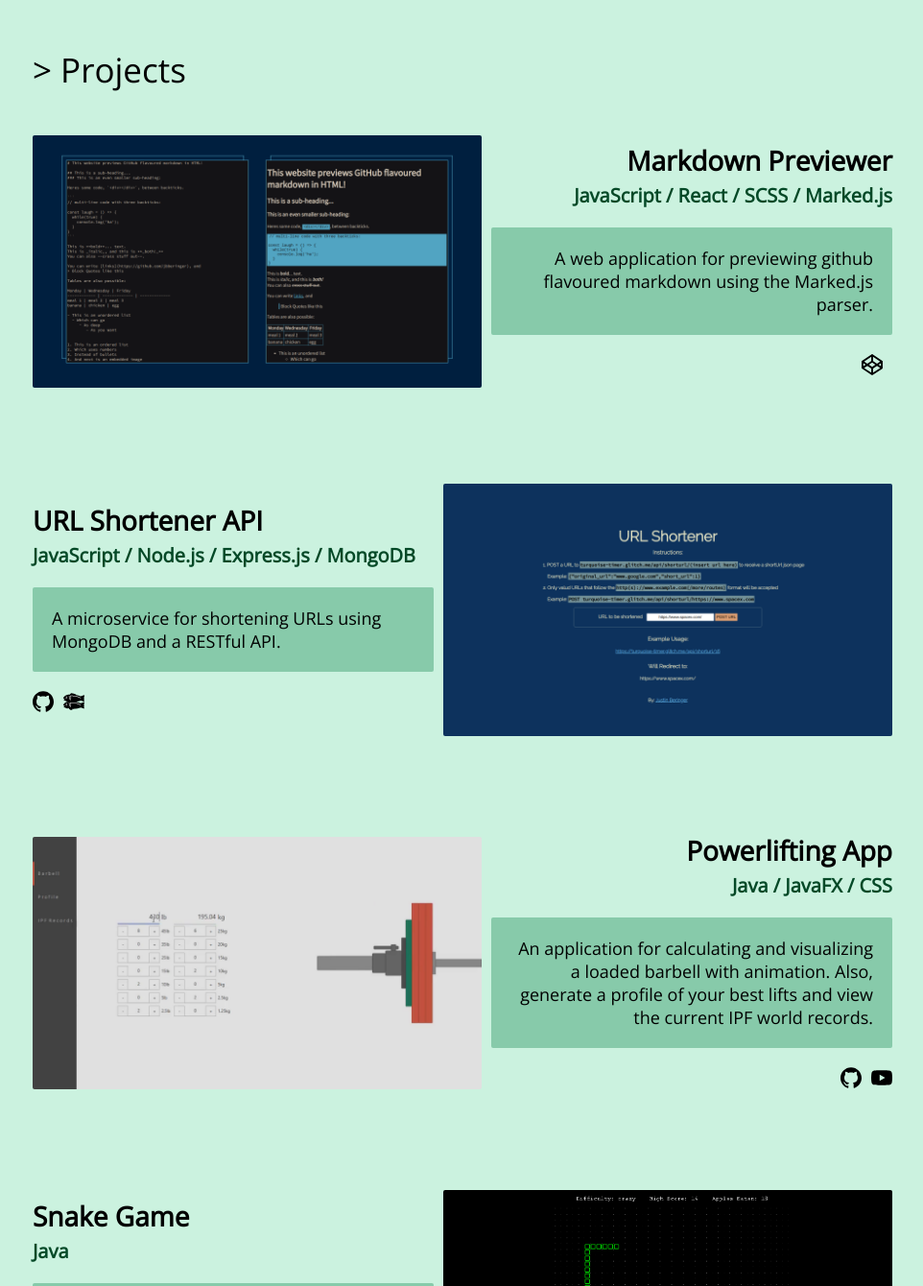
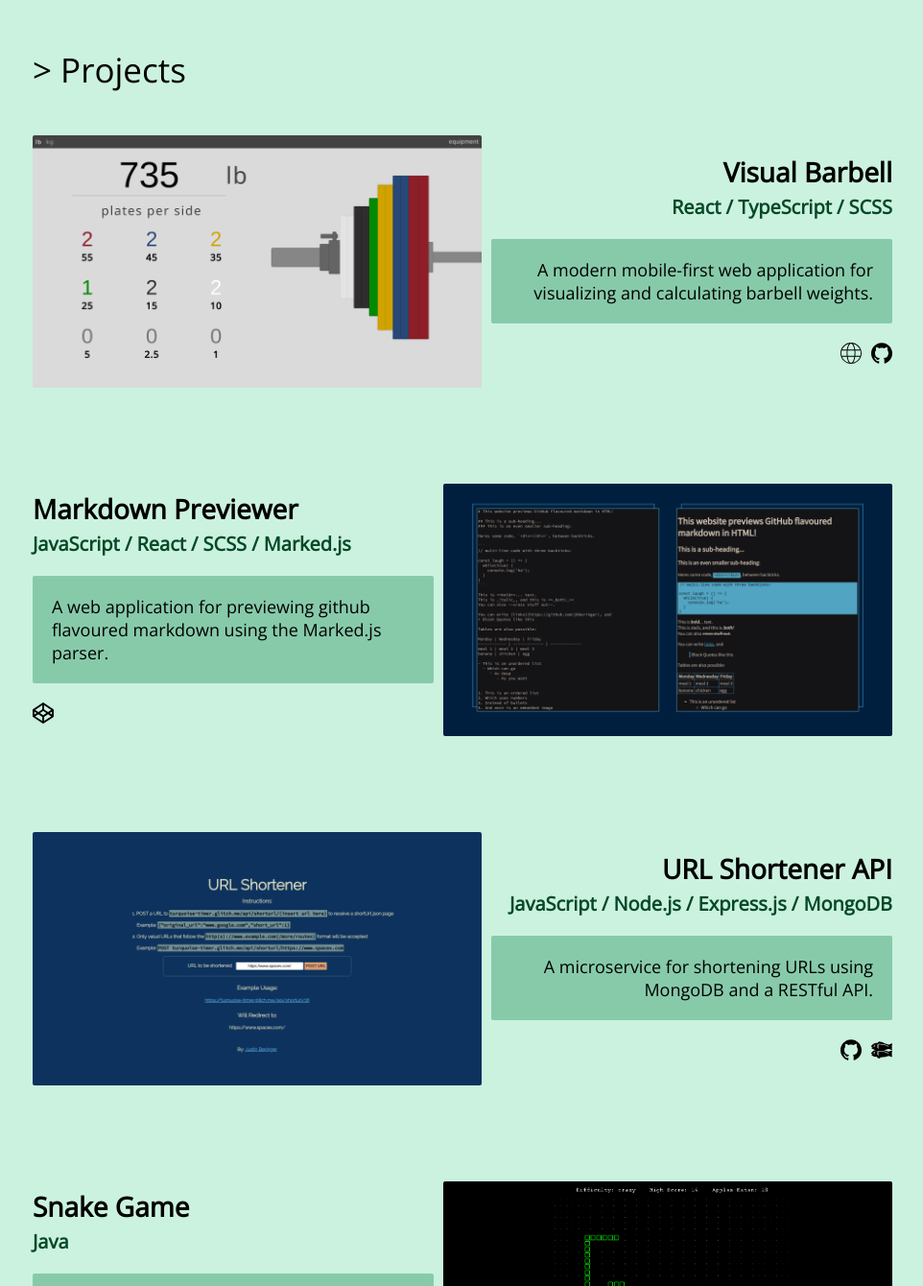
Before and after one commit to jbberinger/personal-website, a React (Create React App) app: page / in a window 1280 px wide. Shown: the part 1501-2841 px from the top of the page at 96% size, without its empty margins (158-1120 px from the left). Built offline with nearby package versions, Linux system fonts and the light colour scheme.

Commit message:
add visual barbell project. remove powerlifting project.

```diff
--- a/src/components/projects.js
+++ b/src/components/projects.js
@@ -3,10 +3,11 @@ import { TransitionGroup, CSSTransition } from 'react-transition-group';
 import github from './icons/github.svg';
 import codepen from './icons/codepen.svg';
 import glitch from './icons/glitch.svg';
-import youtube from './icons/youtube.svg';
+import link from './icons/link.svg';
+import globe from './icons/globe.svg';
+import visualbarbell from './images/VisualBarbell.png'
 import markdown from './images/MarkdownApp.png';
 import urlshortener from './images/urlshortener.png';
-import powerlifting from './images/PowerliftingApp.png';
 import snake from './images/SnakeApp.png';
 
 const ProjectsSection = ({ isVisible }) =>
@@ -17,47 +18,46 @@ const ProjectsSection = ({ isVisible }) =>
         <CSSTransition appear={true} timeout={1600} classNames="fadeup-scroll-projects" in={isVisible.first} key="1">
           <div>
             <div className="section-title-container"><h2 className="section-title">Projects</h2><span className="line" /></div>
-            {/* Markdown Previewer */}
             <div className="project-content-right">
               <div className="project-text-right">
-                <h3>Markdown Previewer</h3>
-                <h4>JavaScript / React / SCSS  / Marked.js</h4>
-                <div className="condensed" id="project-1">
+                <h3>Visual Barbell</h3>
+                <h4>React / TypeScript / SCSS </h4>
+                <div className="condensed" id="project-2">
                   <article className="project-description-right">
-                    A web application for previewing github flavoured markdown using the Marked.js parser.
+                    A modern mobile-first web application for visualizing and calculating barbell weights.
                   </article>
                 </div>
                 <div className="project-buttons-right">
-                  <a href="https://codepen.io/jbberinger/full/dLKdBP" target="_blank" rel="noopener noreferrer"><img src={codepen} className="project-icon-left" alt="codepen icon" /></a>
+                  <a href="https://VisualBarbell.com" target="_blank" rel="noopener noreferrer"><img src={globe} className="project-icon-right" alt="Visual Barbell website link" /></a>
+                  <a href="https://github.com/jbberinger/visual-barbell-calculator" target="_blank" rel="noopener noreferrer"><img src={github} className="project-icon-right" alt="github icon" /></a>
                 </div>
               </div>
               <div className="project-img-container">
-                <img className="project-img" src={markdown} alt="markdown previewer app screenshot" />
+                <img className="project-img" src={visualbarbell} alt="url shortener app screenshot" />
               </div>
             </div>
           </div>
         </CSSTransition>
       }
 
+      {/* Markdown Previewer */}
       {isVisible.second &&
         <CSSTransition appear={true} timeout={1600} classNames="fadeup-scroll-projects" in={isVisible.second} key="2">
           <div>
-            {/* URL Shortener App */}
             <div className="project-content-left">
               <div className="project-img-container">
-                <img className="project-img" src={urlshortener} alt="url shortener app screenshot" />
+                <img className="project-img" src={markdown} alt="markdown previewer app screenshot" />
               </div>
               <div className="project-text-left">
-                <h3>URL Shortener API</h3>
-                <h4>JavaScript / Node.js / Express.js / MongoDB</h4>
-                <div className="condensed" id="project-2">
+                <h3>Markdown Previewer</h3>
+                <h4>JavaScript / React / SCSS / Marked.js</h4>
+                <div className="condensed" id="project-1">
                   <article className="project-description-left">
-                    A microservice for shortening URLs using MongoDB and a RESTful API.
+                    A web application for previewing github flavoured markdown using the Marked.js parser.
                   </article>
                 </div>
                 <div className="project-buttons-left">
-                  <a href="https://github.com/jbberinger/URL-Shortener-API" target="_blank" rel="noopener noreferrer"><img src={github} className="project-icon-left" alt="github icon" /></a>
-                  <a href="https://turquoise-timer.glitch.me/" target="_blank" rel="noopener noreferrer"><img src={glitch} className="project-icon-left" alt="youtube icon" /></a>
+                  <a href="https://codepen.io/jbberinger/full/dLKdBP" target="_blank" rel="noopener noreferrer"><img src={codepen} className="project-icon-left" alt="codepen icon" /></a>
                 </div>
               </div>
             </div>
@@ -65,10 +65,36 @@ const ProjectsSection = ({ isVisible }) =>
         </CSSTransition>
       }
 
+      {/* URL Shortener App */}
       {isVisible.third &&
         <CSSTransition appear={true} timeout={1600} classNames="fadeup-scroll-projects" in={isVisible.third} key="3">
           <div>
-            {/* Powerlifting App */}
+            <div className="project-content-right">
+              <div className="project-text-right">
+                <h3>URL Shortener API</h3>
+                <h4>JavaScript / Node.js / Express.js / MongoDB</h4>
+                <div className="condensed" id="project-2">
+                  <article className="project-description-right">
+                    A microservice for shortening URLs using MongoDB and a RESTful API.
+                  </article>
+                </div>
+                <div className="project-buttons-right">
+                  <a href="https://github.com/jbberinger/URL-Shortener-API" target="_blank" rel="noopener noreferrer"><img src={github} className="project-icon-right" alt="github icon" /></a>
+                  <a href="https://turquoise-timer.glitch.me/" target="_blank" rel="noopener noreferrer"><img src={glitch} className="project-icon-right" alt="youtube icon" /></a>
+                </div>
+              </div>
+              <div className="project-img-container">
+                <img className="project-img" src={urlshortener} alt="url shortener app screenshot" />
+              </div>
+            </div>
+          </div>
+        </CSSTransition>
+      }
+
+      {/* Powerlifting App */}
+      {/* {isVisible.third &&
+        <CSSTransition appear={true} timeout={1600} classNames="fadeup-scroll-projects" in={isVisible.third} key="3">
+          <div>
             <div className="project-content-right">
               <div className="project-text-right">
                 <h3>Powerlifting App</h3>
@@ -89,12 +115,12 @@ const ProjectsSection = ({ isVisible }) =>
             </div>
           </div>
         </CSSTransition>
-      }
+      } */}
 
+      {/* Snake Game */}
       {isVisible.fourth &&
         <CSSTransition appear={true} timeout={1600} classNames="fadeup-scroll-projects" in={isVisible.fourth} key="4">
           <div>
-            {/* Snake Game */}
             <div className="project-content-left">
               <div className="project-img-container">
                 <img className="project-img" src={snake} alt="snake game screenshot" />
--- a/src/styles/App.scss
+++ b/src/styles/App.scss
@@ -194,8 +194,7 @@ button:hover {
   @include flexbox(column);
   max-width: 1000px;
   padding-top: 25px;
-  padding-left: auto;
-  padding-right: auto;
+  margin: auto;
   height: 100vh;
   min-height: 700px;
 }
```
Also changed, not shown: src/components/icons/globe.svg (added), src/components/images/VisualBarbell.png (added).
